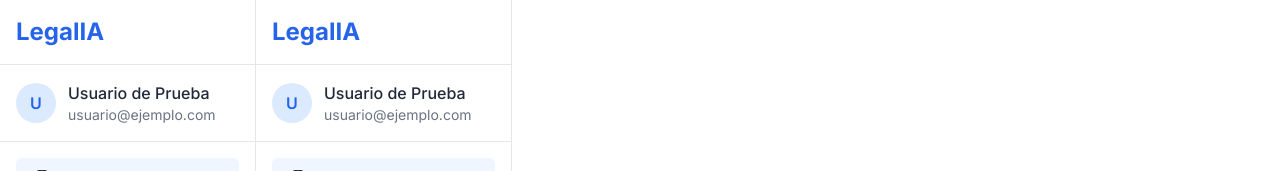
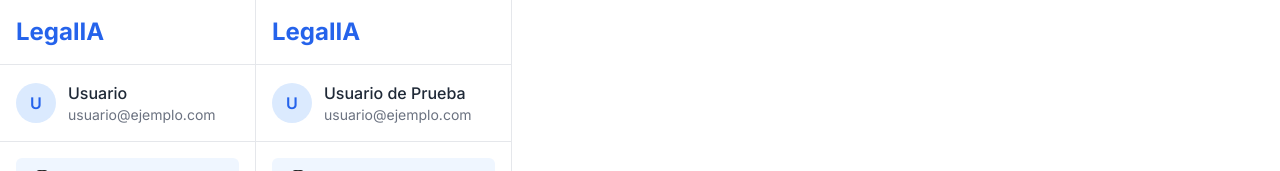
Before and after one commit to lazarohernan/abogados, a Next.js app: page /dashboard in a window 1280 px wide. Shown: the top 171 px of the page. Built offline with nearby package versions, Linux system fonts and the light colour scheme.

Commit message:
layout.tsx

```diff
--- a/src/app/dashboard/layout.tsx
+++ b/src/app/dashboard/layout.tsx
@@ -4,12 +4,12 @@
   return (
     <DashboardLayout
       profile={{
-        full_name: 'Usuario de Prueba',
+        full_name: 'Usuario',
         email: 'usuario@ejemplo.com',
         subscription_status: 'active',
         trial_end: '2023-12-31',
       }}
-      activeSection="chat" // Proporciona un valor válido aquí
+      activeSection="chat" // Define la sección activa según la página
     >
       {children}
     </DashboardLayout>
```
